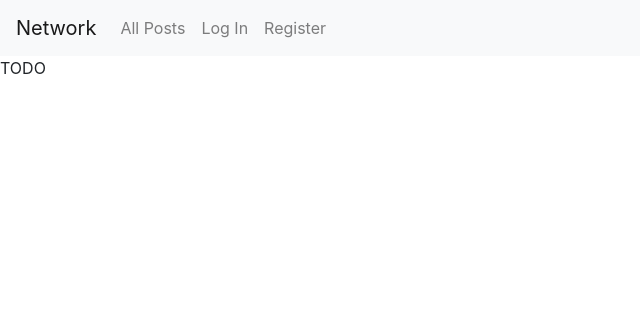
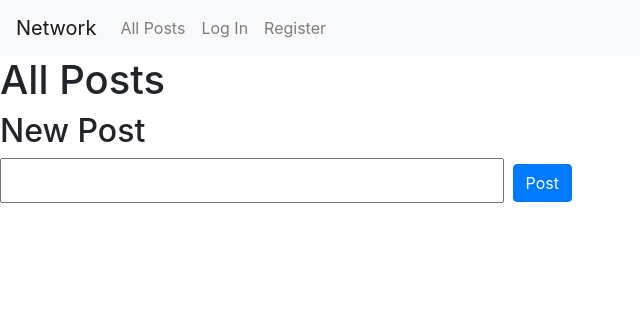
Before and after one commit to youngcjacob/CS50-Project4, a Django app: page / in a window 1280 px wide. Shown: the top 316 px of the page, without its empty margins (0-640 px from the left). Run offline with Django 3.2, Linux system fonts and the light colour scheme; some libraries are stand-ins or nearby versions.

Commit message:
JS issues unresolved.

```diff
--- a/network/templates/network/index.html
+++ b/network/templates/network/index.html
@@ -1,5 +1,18 @@
 {% extends "network/layout.html" %}
+{% load static %}
 
 {% block body %}
-    TODO
+
+<div id="new-post">
+    <h1> All Posts <h1>
+            <h2> New Post <h2>
+                    <form id="post-form">
+                        <input id="form-input">
+                        <input type="submit" class="btn btn-primary" value="Post" />
+                    </form>
+
+</div>
 {% endblock %}
+{% block script %}
+<script src="{% static 'network/homepage.js' %}"></script>
+{% endblock %}
--- a/network/urls.py
+++ b/network/urls.py
@@ -8,4 +8,9 @@ urlpatterns = [
     path("login", views.login_view, name="login"),
     path("logout", views.logout_view, name="logout"),
     path("register", views.register, name="register")
+    # path(get posts)
+    # path(create a post)
+    # path(update a post)
+    # path(like a post)
+    # path(return user details)
 ]
```
Also changed, not shown: network/models.py (+22 -1 lines), network/static/network/homepage.js (added, +56 -0 lines), network/views.py (+28 -0 lines), db.sqlite3, network/migrations/0002_posts.py (added).
